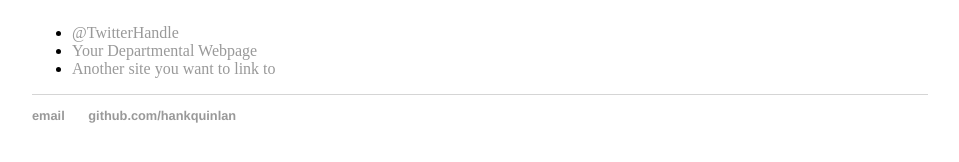
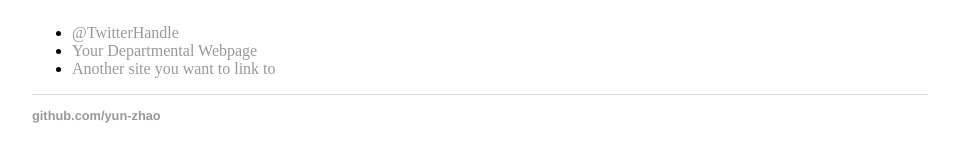
Before and after one commit to yun-zhao/yun-zhao.github.io, a Jekyll site: the page built from about/index.html, in a window 1280 px wide. Shown: the part 365-527 px from the top of the page, without its empty margins (160-1119 px from the left). Built offline with Jekyll 4.4.1, drawn with Linux system fonts in a browser that asks for light colours.

Commit message:
footer change

```diff
--- a/_layouts/default.html
+++ b/_layouts/default.html
@@ -21,8 +21,8 @@
 			</div><!-- /.container -->
 			<footer>
 	    		<ul>
-	        		<li><a href="mailto:hankquinlanhub@gmail.com">email</a></li>
-	        		<li><a href="https://github.com/hankquinlan">github.com/hankquinlan</a></li>
+	        		<li><a href="mailto:yun.zhao@okstate.edu”>email</a></li>
+	        		<li><a href="https://github.com/yun-zhao">github.com/yun-zhao</a></li>
 				</ul>
 			</footer>
 		</body>
--- a/index.html
+++ b/index.html
@@ -1,6 +1,6 @@
 ---
 layout: default
-title: Hank Quinlan, Horrible Cop
+title: Yun Zhao, Higher Education
 ---
 <div class="blurb">
 	<h1>Yun Zhao’s webpage</h1>
```
